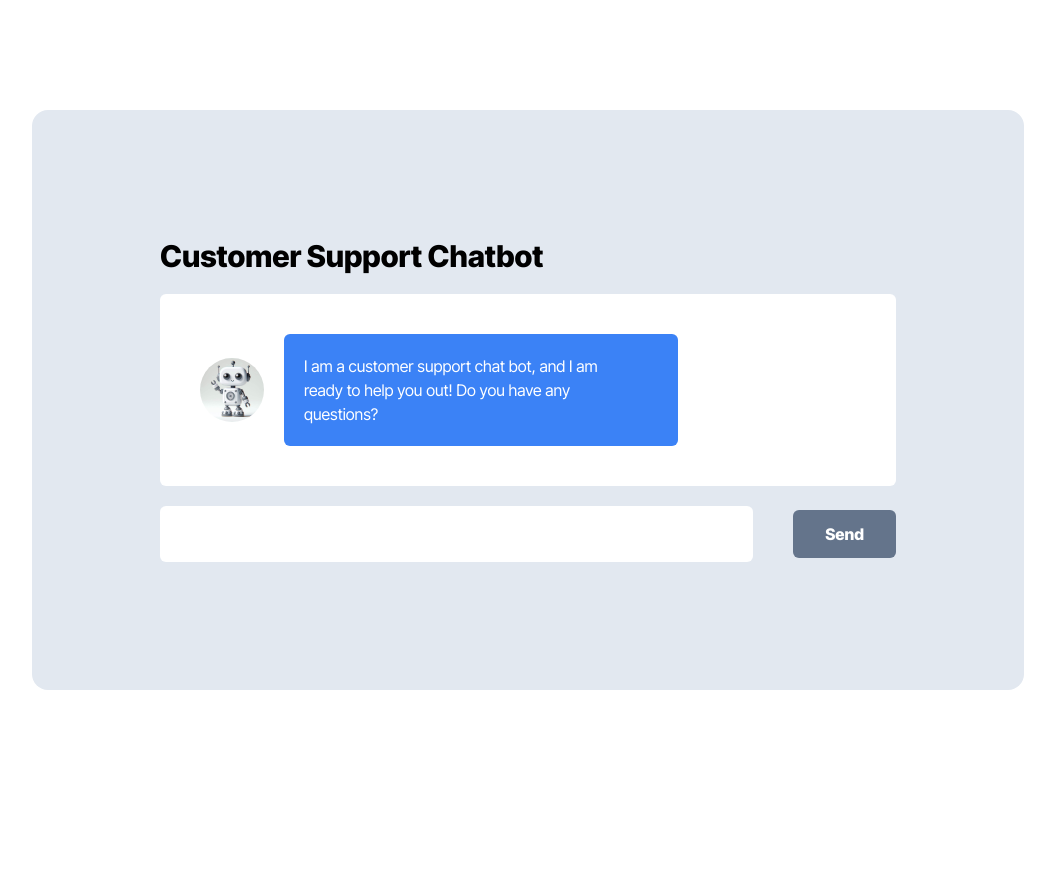
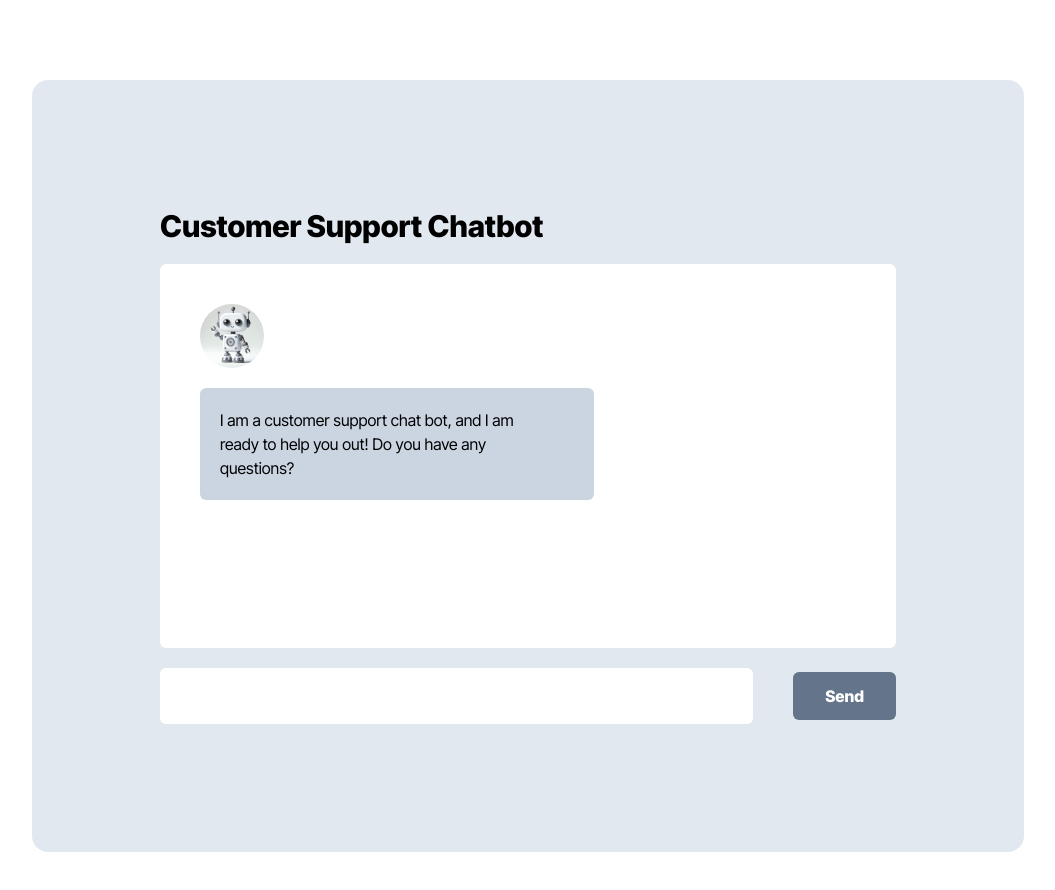
Before and after one commit to rchrisarevalo/ai-customer-support-headstarter-week-3, a Next.js app: page / in a window 1280 px wide. Shown: the top 890 px of the page, without its empty margins (112-1167 px from the left). Before the commit the page ends 800 px from the top, so only its background shows below. Built offline with nearby package versions, Linux system fonts and the light colour scheme.

Commit message:
Updated dashboard UI

```diff
--- a/app/components/Dashboard.tsx
+++ b/app/components/Dashboard.tsx
@@ -16,7 +16,7 @@ export const ChatBotMessage: React.FC<
   MessageDisplayProps & { isLoading: boolean }
 > = ({ message, isLoading }) => {
   return (
-    <div className="flex flex-row max-sm:flex-col gap-5 items-left text-left">
+    <div className="flex flex-col gap-5 items-start text-left">
       <div className="flex items-center">
         <Image
           src={chatbot_img}
@@ -29,7 +29,7 @@ export const ChatBotMessage: React.FC<
           <Loading isLoading={isLoading} />
         </div>
       ) : (
-        <div className="p-5 w-3/5 max-sm:w-3/4 bg-blue-500 text-white rounded-md">
+        <div className="p-5 w-3/5 max-sm:w-3/4 bg-slate-300 text-black rounded-md">
           <p className="mr-10 max-sm:mr-0">
             {message.split("\n").map((par, i) => (
               <span key={`par-${i}`} className="flex flex-col gap-4">{par}</span>
@@ -43,27 +43,20 @@ export const ChatBotMessage: React.FC<
 
 export const UserMessage: React.FC<MessageDisplayProps> = ({ message }) => {
   return (
-    <div className="flex flex-row justify-end items-center max-sm:flex-col gap-5 text-left">
-      <div className="sm:hidden flex items-center">
+    <div className="flex flex-col items-end max-sm:items-end gap-5 text-left">
+      <div className="flex flex-row items-center">
         <Image
           src={user_img}
           alt="user-ai-generated"
           className="w-16 h-16 rounded-full pointer-events-none"
         />
       </div>
-      <div className="p-5 w-3/5 max-sm:w-3/4 bg-slate-300 text-black rounded-md">
+      <div className="p-5 w-3/5 max-sm:w-3/4 bg-blue-500 text-white rounded-md">
         <p className="mr-10 max-sm:mr-0">
           {message.split("\n").map((par, i) => (
             <span key={`par-${i}`} className="flex flex-col gap-4">{par}</span>
           ))}
         </p>
-      </div>
-      <div className="max-sm:hidden flex flex-row items-center">
-        <Image
-          src={user_img}
-          alt="user-ai-generated"
-          className="w-16 h-16 rounded-full pointer-events-none"
-        />
       </div>
     </div>
   );
@@ -71,7 +64,7 @@ export const UserMessage: React.FC<MessageDisplayProps> = ({ message }) => {
 
 export const MessageDashboard: React.FC<DashboardProps> = ({ children }) => {
   return (
-    <div className="flex flex-col p-10 max-sm:p-5 gap-5 max-lg:ml-10 max-lg:mr-10 max-sm:ml-0 max-sm:mr-0 max-sm:py-5 rounded-md max-sm:w-full bg-white text-black">
+    <div className="flex flex-col min-w-full h-96 overflow-y-scroll p-10 max-sm:p-5 gap-5 max-lg:ml-10 max-lg:mr-10 max-sm:ml-0 max-sm:mr-0 max-sm:py-5 rounded-md max-sm:w-full bg-white text-black">
       {children}
     </div>
   );
```
